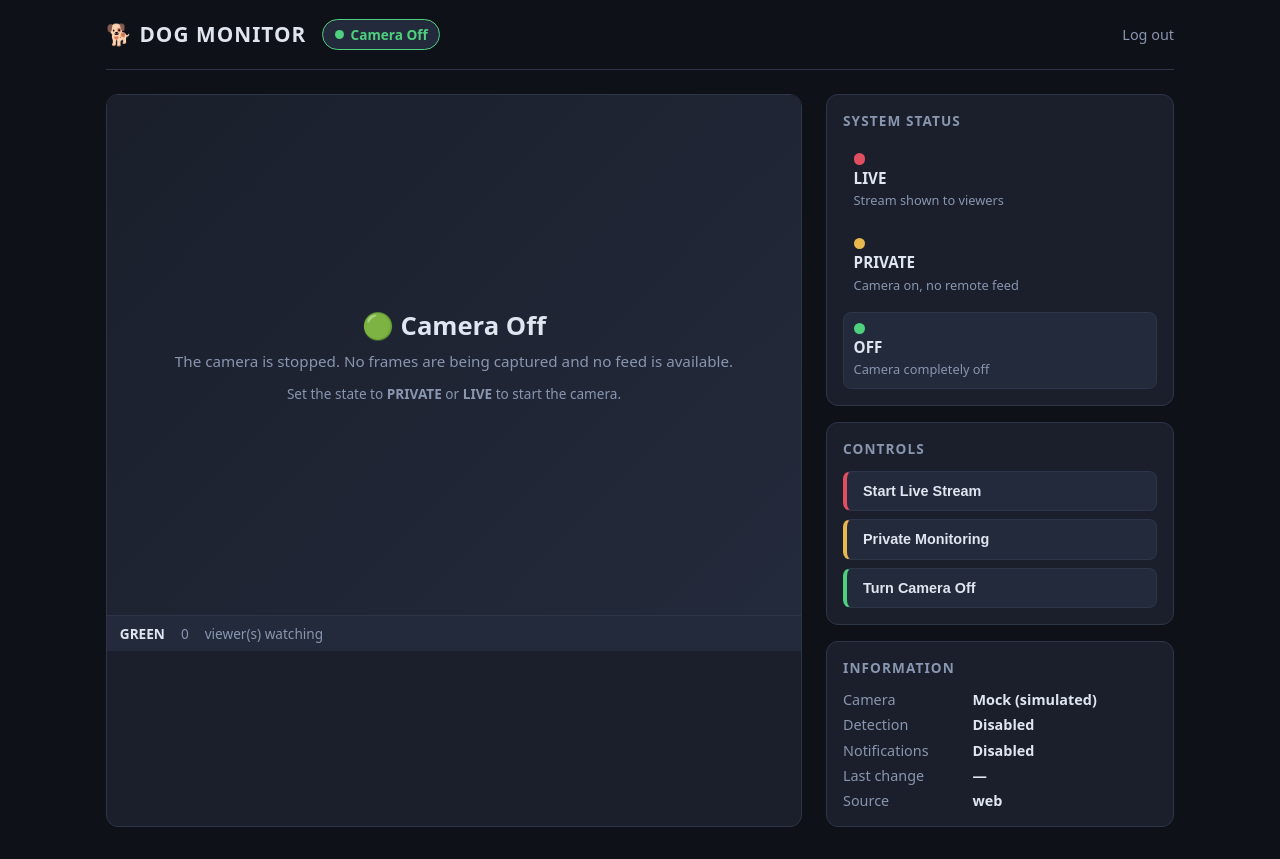
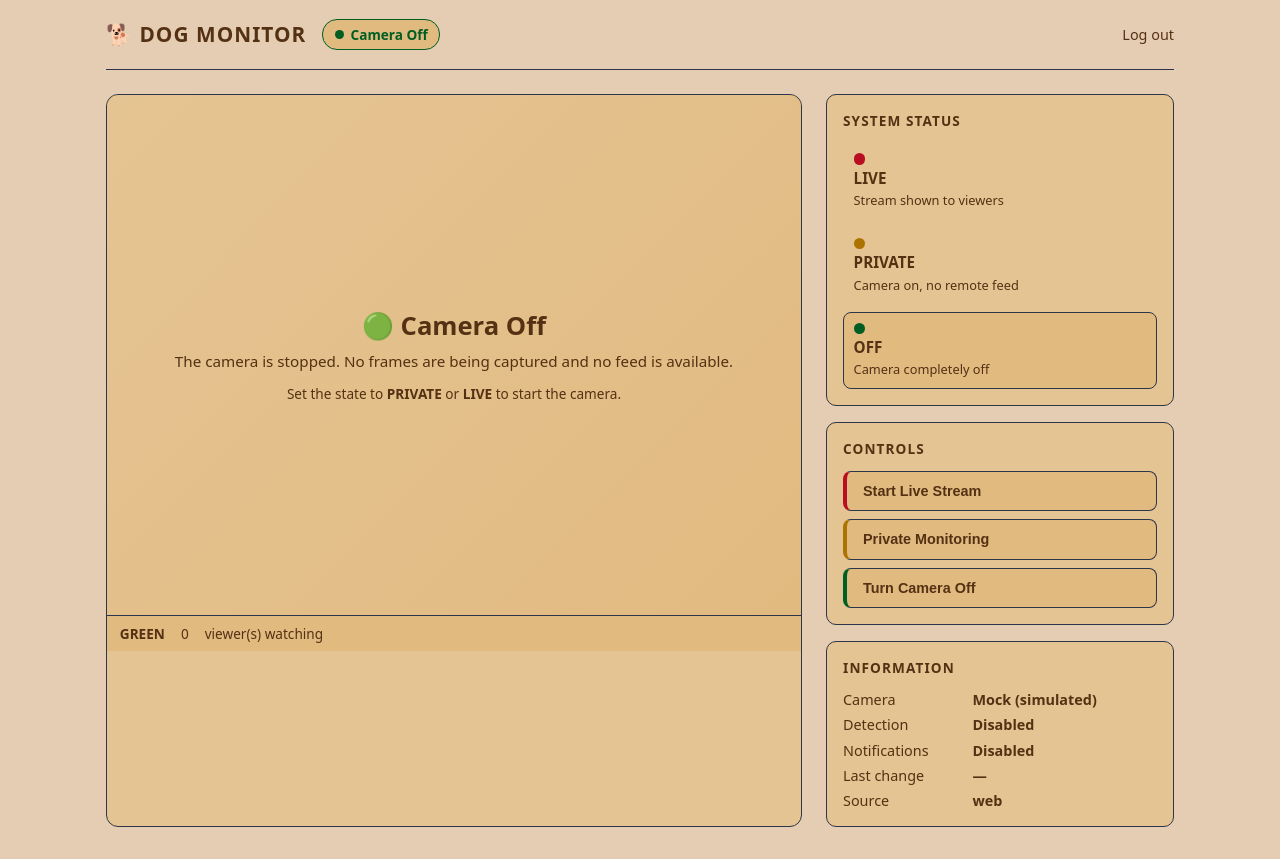
Before and after one commit to ShionGT/dog-monitoring-local, a Flask app: page / in a window 1280 px wide. Run offline with Flask 3, Linux system fonts and the light colour scheme; data that the repository does not hold is empty; parts of the project's set-up code (start-up, migrations or seed data) failed here and were passed over.

Commit message:
Update style.css

```diff
--- a/dog_monitoring/static/css/style.css
+++ b/dog_monitoring/static/css/style.css
@@ -1,15 +1,15 @@
 /* Dog Monitor — Dashboard CSS */
 :root {
-       --bg:       #0e1117;
-       --surface:  #1a1f2b;
-       --surface2: #232a3b;
+       --bg:       #e5cdb4;
+       --surface:  #e5c493;
+       --surface2: #e1ba80;
        --border:   #2d3548;
-       --text:     #e0e6f0;
-       --muted:    #8896b0;
-       --red:      #e04f5f;
-       --yellow:   #e8b84f;
-       --green:    #4fd07f;
-       --primary:  #5b8def;
+       --text:     #543113;
+       --muted:    #543113;
+       --red:      #b90d21;
+       --yellow:   #ac7300;
+       --green:    #005e23;
+       --primary:  #8e2c02;
        --font:  system-ui, -apple-system, "Segoe UI", Roboto, sans-serif;
 }
 
@@ -29,7 +29,7 @@ body       { font-family: var(--font); background: var(--bg); color: var(--text)
 
 /* Badges */
 .badge     { display: inline-flex; align-items: center; gap: 0.4rem;
-             padding: 0.3rem 0.7rem; border-radius: 999px; font-size: 0.85rem;
+             padding: 0.3rem 0.7rem; border-radius: 15px; font-size: 0.85rem;
              font-weight: 600; background: var(--surface2); border: 1px solid var(--border); }
 .badge__dot { width: 0.6rem; height: 0.6rem; border-radius: 50%; display: inline-block; }
 .badge--red    { border-color: var(--red);    color: var(--red); }
@@ -62,7 +62,7 @@ body       { font-family: var(--font); background: var(--bg); color: var(--text)
 
 /* Right-side panels */
 .panel       { display: flex; flex-direction: column; gap: 1rem; }
-.panel__block { background: var(--surface); border-radius: 12px; padding: 1rem;
+.panel__block { background: var(--surface); border-radius: 10px; padding: 1rem;
                border: 1px solid var(--border); }
 .panel__heading { font-size: 0.85rem; text-transform: uppercase; letter-spacing: 0.08em;
                  color: var(--muted); margin-bottom: 0.8rem; }
```
